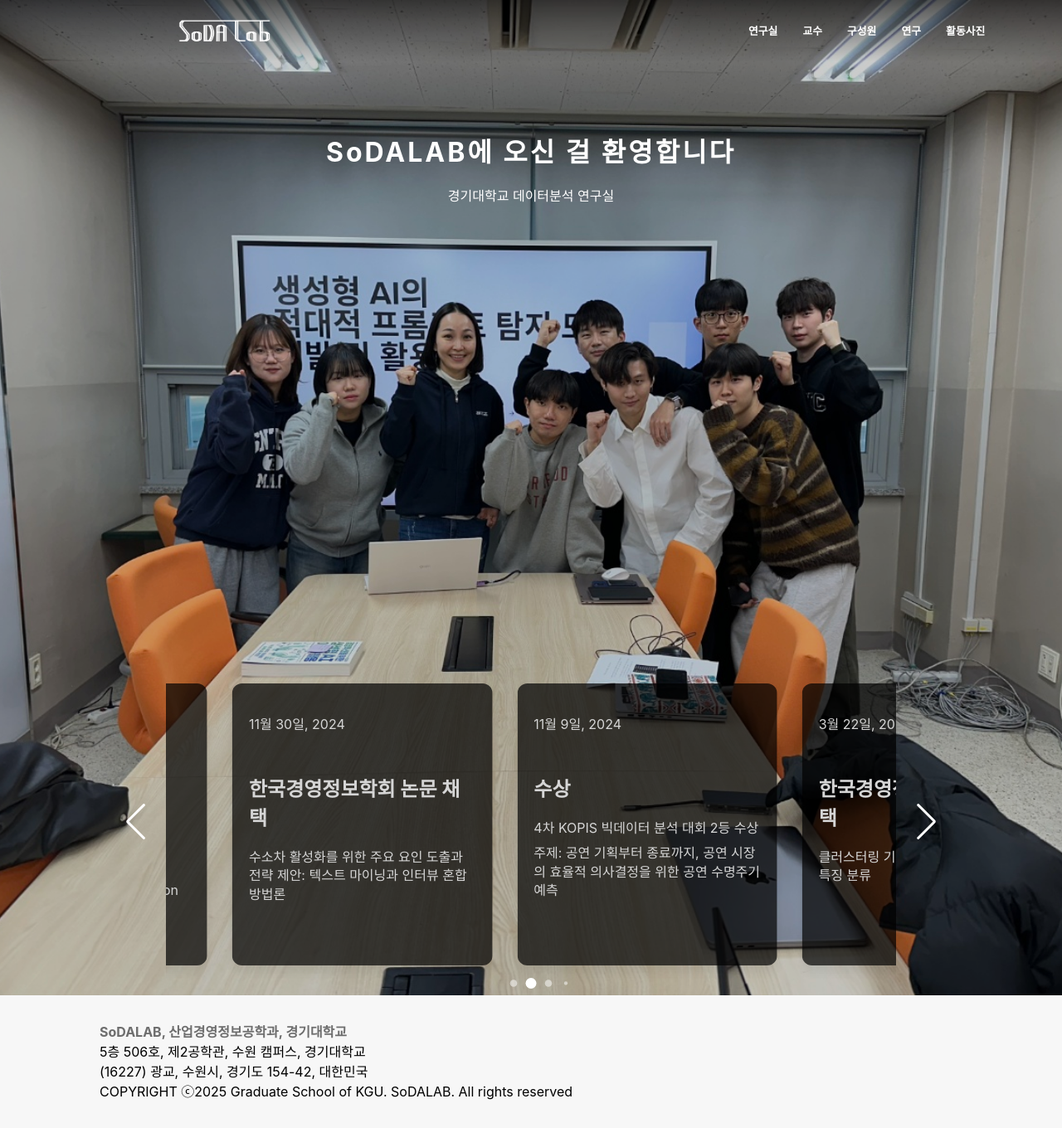
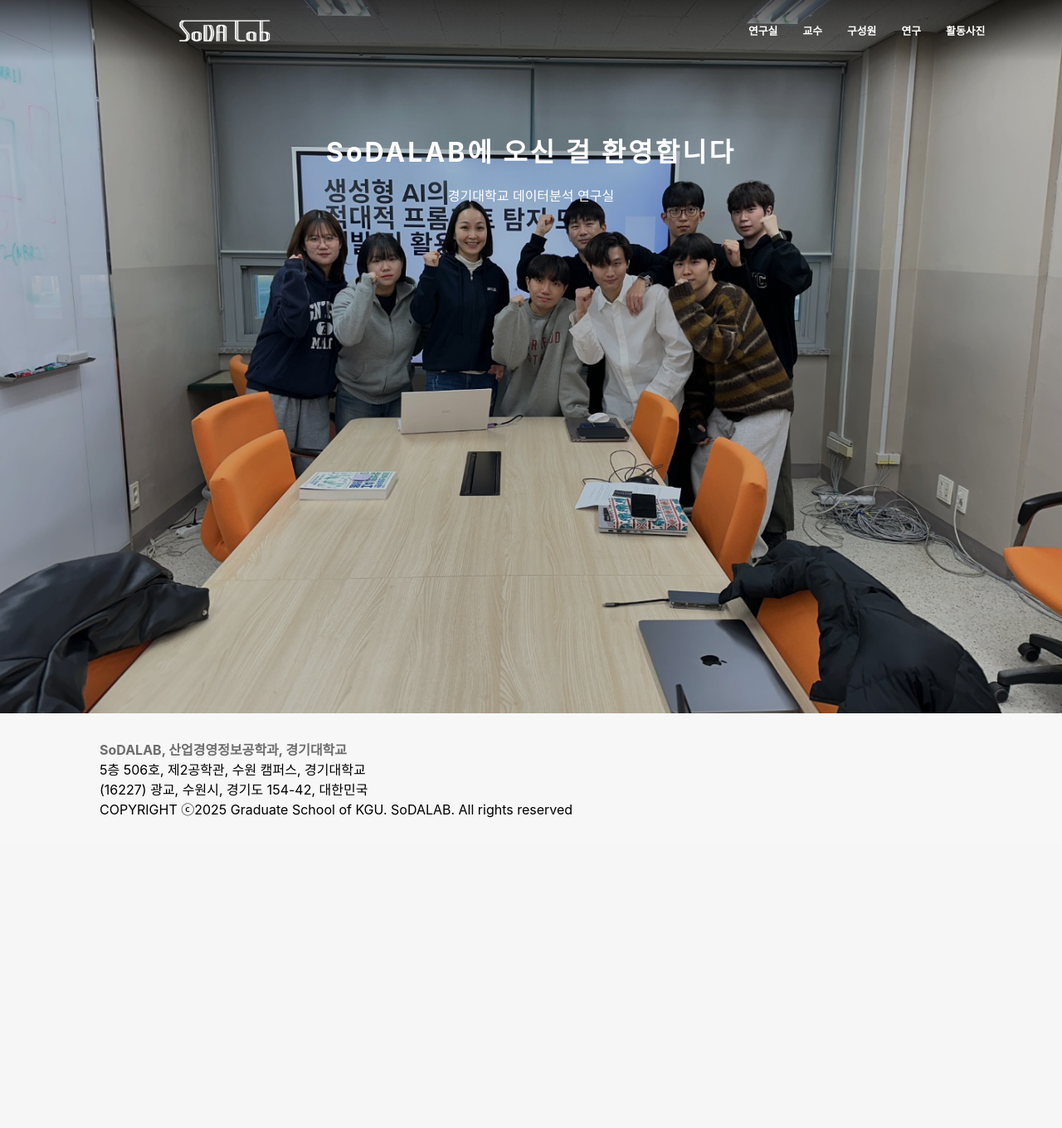
Before and after one commit to pot1223/SoDALAB_site, a Flask app: page /soda/ in a window 1280 px wide. Shown: the whole page at 83% size. After the commit the page ends 986 px from the top, so only its background shows below. Run offline with Flask 3, Linux system fonts and the light colour scheme; parts of the project's set-up code (start-up, migrations or seed data) failed here and were passed over; some web fonts are replaced.

Commit message:
DB commit_2

```diff
--- a/apps/soda/templates/soda/home.html
+++ b/apps/soda/templates/soda/home.html
@@ -92,32 +92,7 @@
               {% endfor %}
 
 
-              <li class= "card-item swiper-slide">
-                <p style="color: #d5d5d5;">  12월 15일, 2024 </p>
-                <br>
-                <h2 style="margin-top:0.5em; color: #d5d5d5;"><strong>국제 컨퍼런스</strong></h2>
-                <p style="margin:0.5em 0; line-height:1.4; color: #d5d5d5;">ICIS 국제 컨퍼런스 참가 및 발표</p>
-                <p style="margin:0.5em 0; line-height:1.4; color: #d5d5d5;">Designing Effective Elevator TV Ads: An Experimental Approach Visual Complexity and information accessibility Integration </p>
-              </li>
-              <li class= "card-item swiper-slide">
-                <p style="color: #d5d5d5;"> 11월 30일, 2024 </p>
-                <br>
-                <h2 style="margin-top:0.5em; color: #d5d5d5;"><strong>한국경영정보학회 논문 채택</strong></h2>
-                <p style="margin:0.5em 0; line-height:1.4; color: #d5d5d5;">수소차 활성화를 위한 주요 요인 도출과 전략 제안: 텍스트 마이닝과 인터뷰 혼합방법론</p>
-              </li>
-              <li class= "card-item swiper-slide">
-                <p style="color: #d5d5d5;">  11월 9일, 2024 </p>
-                <br>
-                <h2 style="margin-top:0.5em;color: #d5d5d5;"><strong>수상</strong></h2>
-                <p style="margin:0.5em 0; line-height:1.4;color: #d5d5d5;"> 4차 KOPIS 빅데이터 분석 대회 2등 수상 </p>
-                <p style="margin:0.5em 0; line-height:1.4;color: #d5d5d5;"> 주제: 공연 기획부터 종료까지, 공연 시장의 효율적 의사결정을 위한 공연 수명주기 예측  </p>
-              </li>
-              <li class= "card-item swiper-slide">
-                <p style="color: #d5d5d5;">  3월 22일, 2024 </p>
-                <br>
-                <h2 style="margin-top:0.5em;color: #d5d5d5;"><strong>한국경영정보학회 논문 채택</strong></h2>
-                <p style="margin:0.5em 0; line-height:1.4;color: #d5d5d5;">클러스터링 기법을 이용한 이륜차 사고의 특징 분류</p>
-              </li>
+
             </ul>
             <div class="swiper-pagination"></div>
             <div class="swiper-slide-button swiper-button-prev"></div>
--- a/wsgi.py
+++ b/wsgi.py
@@ -6,7 +6,7 @@
 load_dotenv()
 
 
-config_key = os.getenv("CONFIG_KEY")
+config_key = os.getenv("dev")
 app = create_app(config_key)# waitress 서버로 애플리케이션 실행
 
 if __name__ == "__main__":
```
